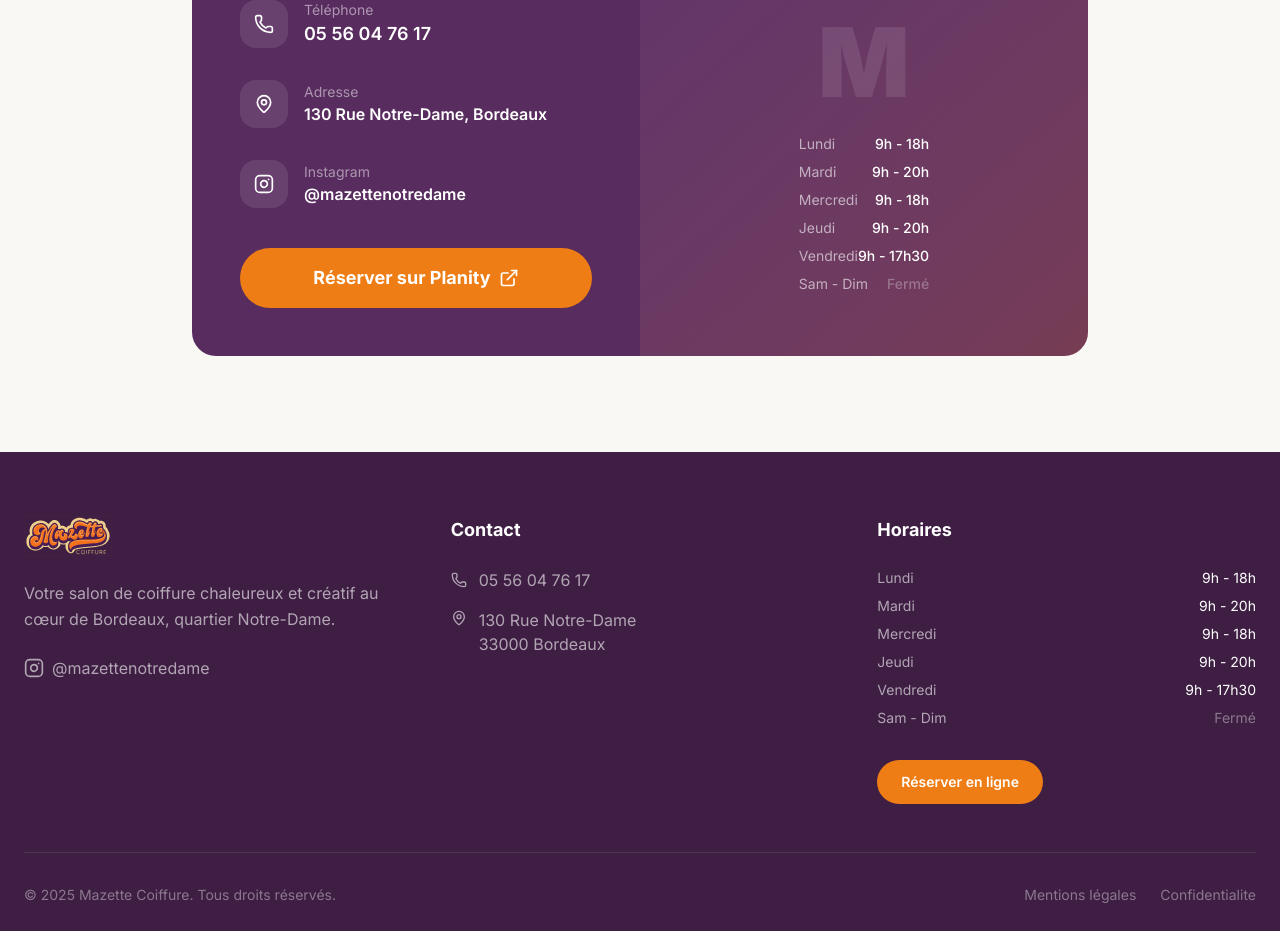
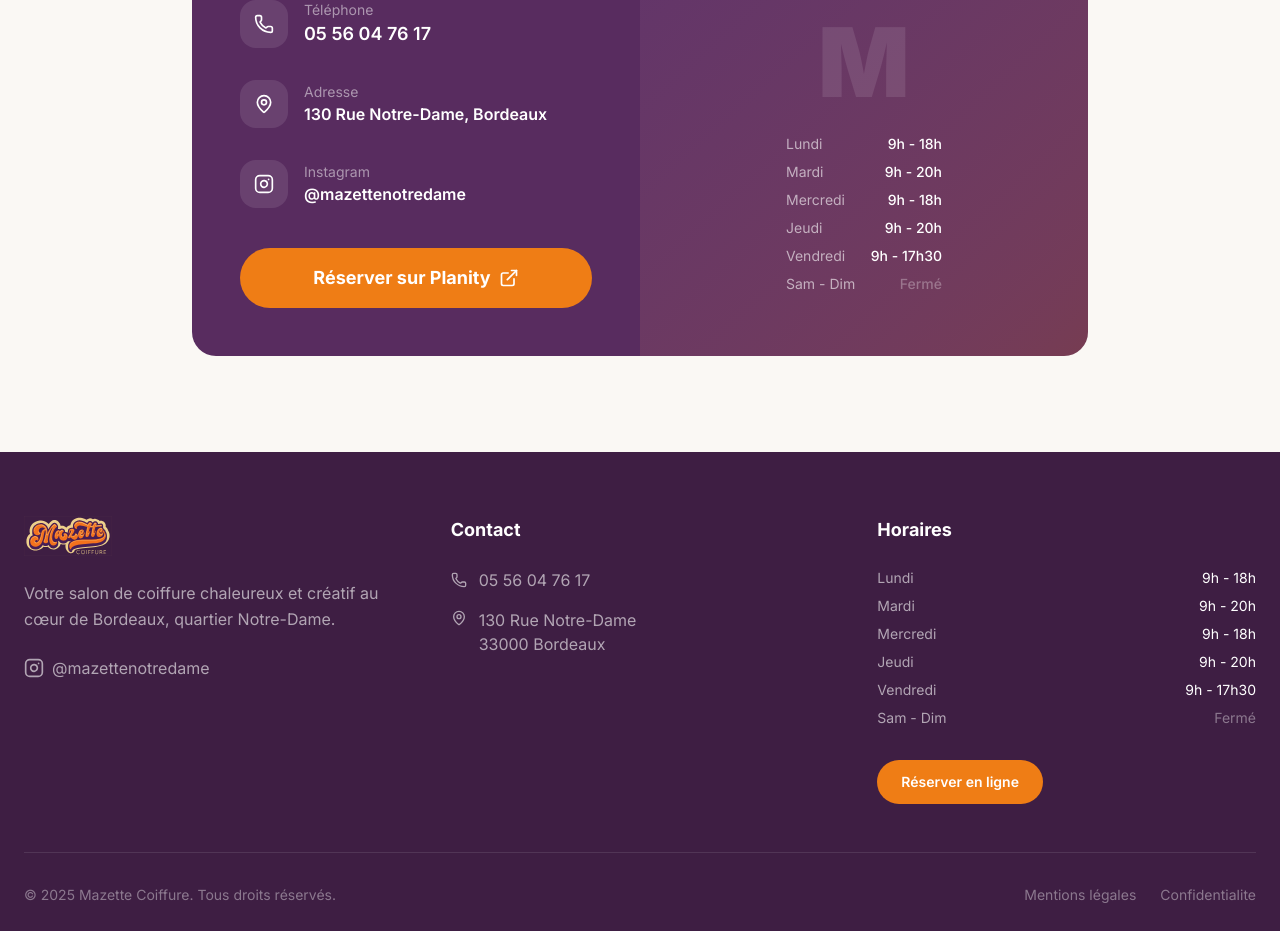
Before and after one commit to MickaelMuller/mazette, a Next.js app: page / in a window 1280 px wide. Shown: the part 6220-7151 px from the top of the page. Built offline with nearby package versions, Linux system fonts and the light colour scheme.

Commit message:
fix(ui): fix hours overlap on Vendredi

```diff
--- a/src/components/Contact.tsx
+++ b/src/components/Contact.tsx
@@ -87,7 +87,7 @@
                 <div className="absolute inset-0 flex items-center justify-center">
                   <div className="text-center space-y-6">
                     <div className="text-8xl font-black text-white/10">M</div>
-                    <div className="space-y-2 text-white/60 text-sm px-8">
+                    <div className="space-y-2 text-white/60 text-sm px-8 min-w-[220px]">
                       <div className="flex justify-between">
                         <span>Lundi</span>
                         <span className="text-white font-medium">9h - 18h</span>
```
